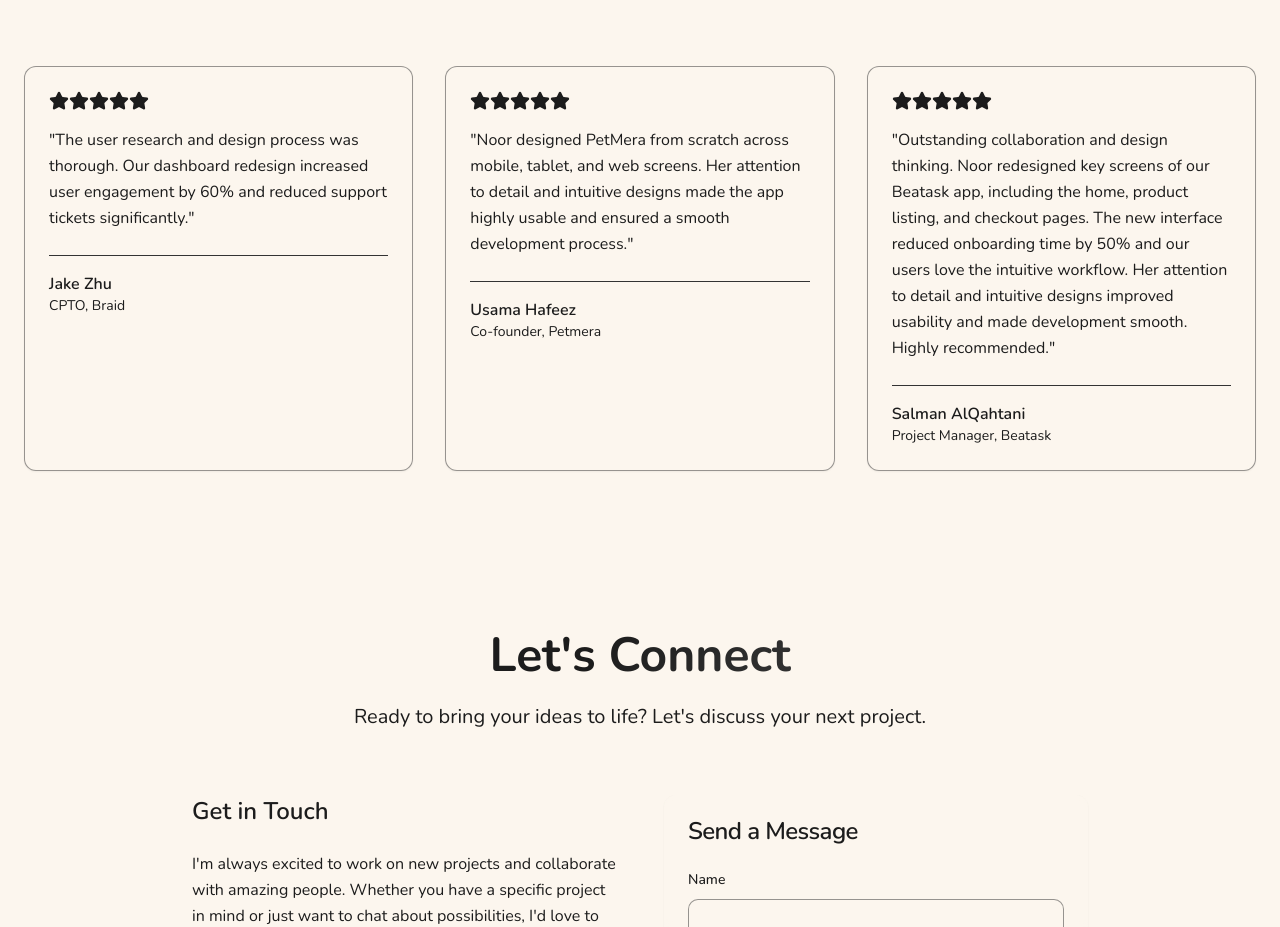
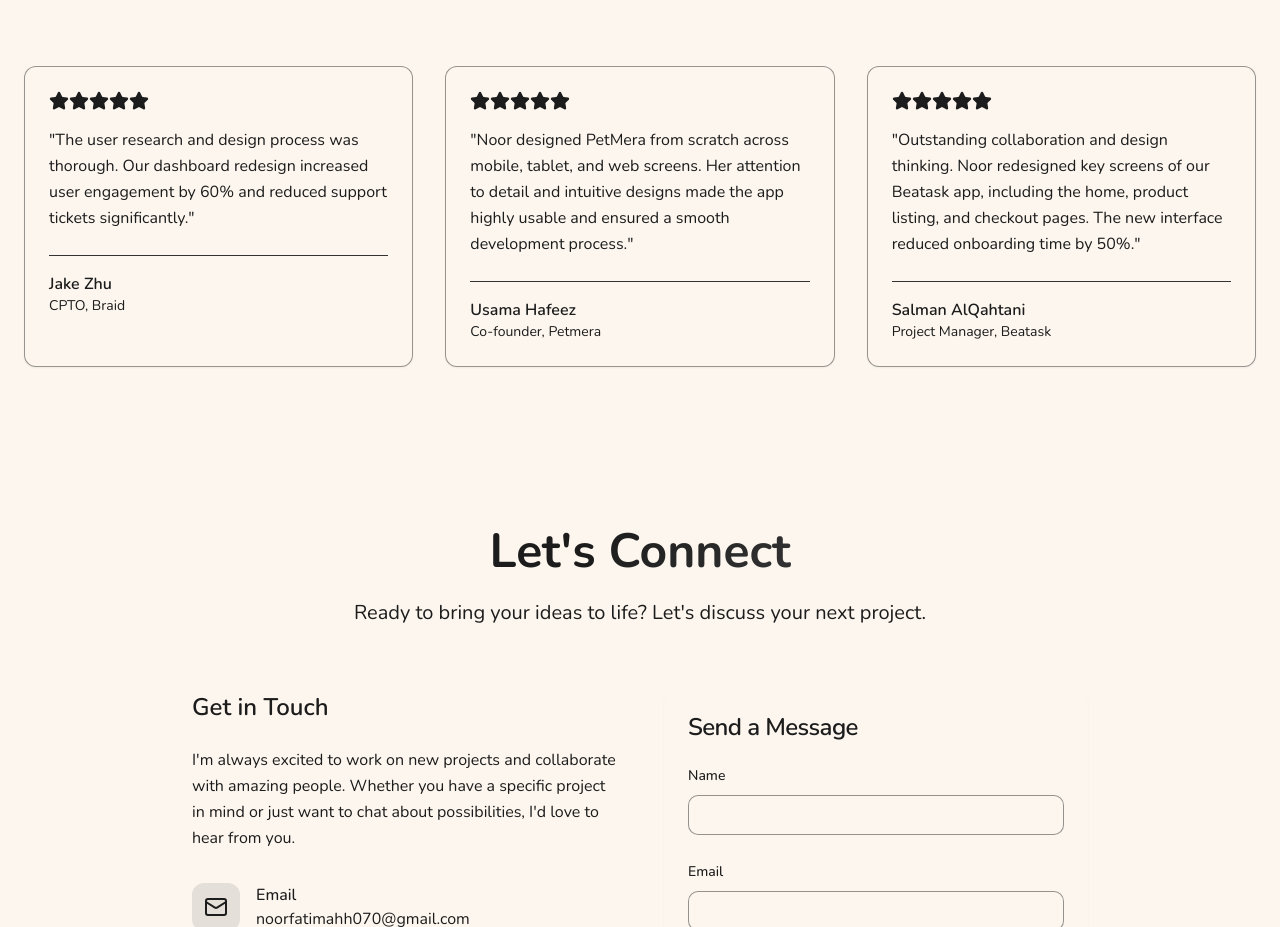
Before and after one commit to Portfilio0/project-story-arc, a React (Vite) app: page / in a window 1280 px wide. Shown: the part 2363-3290 px from the top of the page. Built offline with nearby package versions, Linux system fonts and the light colour scheme.

Commit message:
Code edited in Lovable Code Editor
Edited UI in Lovable

```diff
--- a/src/components/ui/testimonials-section.tsx
+++ b/src/components/ui/testimonials-section.tsx
@@ -17,7 +17,7 @@ const testimonials = [
   {
     name: "Salman AlQahtani",
     role: "Project Manager, Beatask",
-    content: "Outstanding collaboration and design thinking. Noor redesigned key screens of our Beatask app, including the home, product listing, and checkout pages. The new interface reduced onboarding time by 50% and our users love the intuitive workflow.  Her attention to detail and intuitive designs improved usability and made development smooth. Highly recommended.",
+    content: "Outstanding collaboration and design thinking. Noor redesigned key screens of our Beatask app, including the home, product listing, and checkout pages. The new interface reduced onboarding time by 50%.",
     rating: 5
   }
 ];
```
